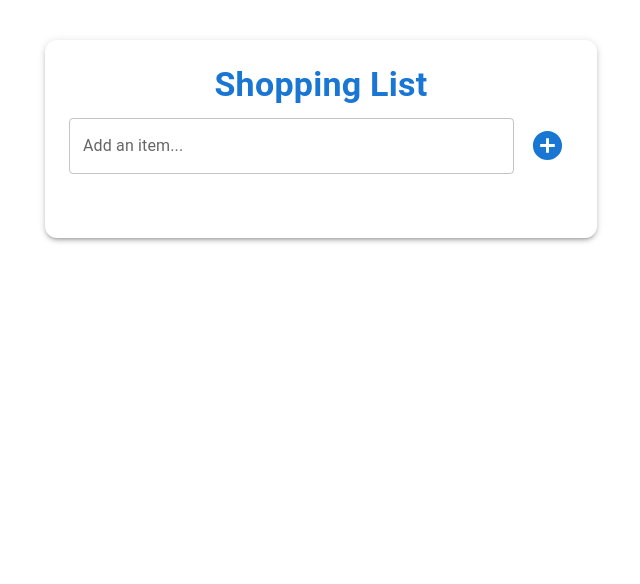
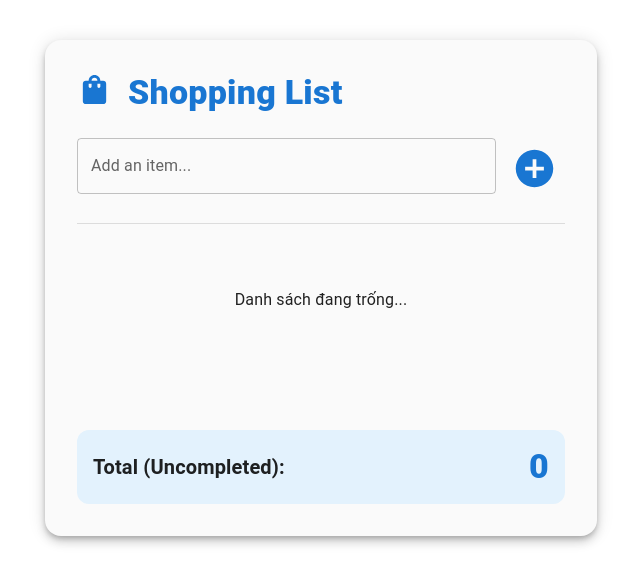
Before and after one commit to dinhthinhuy664-hash/ted, a React (Create React App) app in the folder shopping-list/: page / in a window 1280 px wide. Shown: the top 584 px of the page, without its empty margins (319-959 px from the left). Built offline with nearby package versions, Linux system fonts and the light colour scheme.

Commit message:
feat: implement duplicate check and total count logic excluding completed items

```diff
--- a/shopping-list/src/App.js
+++ b/shopping-list/src/App.js
@@ -1,39 +1,64 @@
-import React, { useState } from 'react';
+import React, { useState, useEffect } from 'react';
 import {
   Container, Paper, Typography, TextField, IconButton,
-  Box, List, ListItem, ListItemText, Checkbox, ListItemSecondaryAction
+  Box, List, ListItem, ListItemText, Checkbox,
+  ListItemSecondaryAction, Alert, Divider, Stack
 } from '@mui/material';
 import AddCircleIcon from '@mui/icons-material/AddCircle';
 import ChevronLeftIcon from '@mui/icons-material/ChevronLeft';
 import ChevronRightIcon from '@mui/icons-material/ChevronRight';
+import ShoppingBagIcon from '@mui/icons-material/ShoppingBag';
 
 const App = () => {
   const [items, setItems] = useState([]);
   const [inputValue, setInputValue] = useState('');
+  const [totalItemCount, setTotalItemCount] = useState(0);
+  const [error, setError] = useState(''); // State để quản lý thông báo lỗi trùng tên
 
+  // 1. Logic tính tổng: Chỉ tính những mục CHƯA hoàn thành (isSelected === false)
+  useEffect(() => {
+    const total = items
+      .filter(item => !item.isSelected) // Lọc lấy các món chưa tick
+      .reduce((sum, item) => sum + item.quantity, 0);
+    setTotalItemCount(total);
+  }, [items]);
+
+  // 2. Logic thêm món đồ: Kiểm tra trùng lặp
   const handleAddButtonClick = () => {
-    if (!inputValue.trim()) return;
+    const trimmedValue = inputValue.trim();
+    if (!trimmedValue) return;
+
+    // Kiểm tra xem tên đã tồn tại chưa (không phân biệt hoa thường)
+    const isDuplicate = items.some(
+      (item) => item.itemName.toLowerCase() === trimmedValue.toLowerCase()
+    );
+
+    if (isDuplicate) {
+      setError('This item is already in the list!');
+      return;
+    }
+
     const newItem = {
-      itemName: inputValue.trim(),
+      itemName: trimmedValue,
       quantity: 1,
       isSelected: false
     };
+
     setItems([...items, newItem]);
     setInputValue('');
+    setError(''); // Xóa thông báo lỗi sau khi thêm thành công
   };
 
-  // 1. Hàm Toggle trạng thái hoàn thành (Đoạn bạn yêu cầu)
   const toggleComplete = (index) => {
     const newItems = [...items];
     newItems[index].isSelected = !newItems[index].isSelected;
     setItems(newItems);
   };
 
-  // 2. Hàm thay đổi số lượng (Đoạn bạn yêu cầu)
   const handleQuantityChange = (index, delta) => {
     const newItems = [...items];
     const newQty = newItems[index].quantity + delta;
-    if (newQty >= 1) { // Đảm bảo không giảm xuống dưới 1
+    if (newQty >= 1) {
       newItems[index].quantity = newQty;
       setItems(newItems);
     }
@@ -41,33 +66,60 @@ const App = () => {
 
   return (
     <Container maxWidth="sm" sx={{ mt: 5 }}>
-      <Paper elevation={3} sx={{ p: 3, borderRadius: 3 }}>
-        <Typography variant="h4" align="center" gutterBottom sx={{ fontWeight: 'bold', color: '#1976d2' }}>
+      <Paper elevation={6} sx={{ p: 4, borderRadius: 4, bgcolor: '#fafafa' }}>
+        <Stack direction="row" spacing={2} justifyContent="center" alignItems="center" sx={{ mb: 3 }}>
+          <ShoppingBagIcon color="primary" fontSize="large" />
+          <Typography variant="h4" sx={{ fontWeight: 800, color: '#1976d2' }}>
             Shopping List
           </Typography>
+        </Stack>
 
-        <Box sx={{ display: 'flex', gap: 1, mb: 3 }}>
+        {/* Khu vực nhập liệu & Hiển thị lỗi trùng tên */}
+        <Box sx={{ mb: 3 }}>
+          <Box sx={{ display: 'flex', gap: 1 }}>
             <TextField
               fullWidth
               label="Add an item..."
+              variant="outlined"
               value={inputValue}
-            onChange={(e) => setInputValue(e.target.value)}
+              error={!!error} // Viền đỏ nếu có lỗi
+              onChange={(e) => {
+                setInputValue(e.target.value);
+                if (error) setError(''); // Xóa lỗi khi người dùng bắt đầu gõ lại
+              }}
               onKeyPress={(e) => e.key === 'Enter' && handleAddButtonClick()}
             />
-          <IconButton color="primary" onClick={handleAddButtonClick}>
-            <AddCircleIcon fontSize="large" />
+            <IconButton color="primary" onClick={handleAddButtonClick} sx={{ p: 1 }}>
+              <AddCircleIcon sx={{ fontSize: 45 }} />
             </IconButton>
           </Box>
+          {error && (
+            <Alert severity="error" sx={{ mt: 1, borderRadius: 2 }}>
+              {error}
+            </Alert>
+          )}
+        </Box>
 
-        <List>
-          {items.map((item, index) => (
-            <ListItem key={index} divider>
-              {/* Checkbox để gọi hàm toggleComplete */}
+        <Divider sx={{ mb: 2 }} />
+
+        {/* Danh sách hiển thị */}
+        <List sx={{ minHeight: '150px' }}>
+          {items.length === 0 ? (
+            <Typography align="center" color="text.secondary" sx={{ py: 5 }}>
+              Danh sách đang trống...
+            </Typography>
+          ) : (
+            items.map((item, index) => (
+              <ListItem
+                key={index}
+                divider
+                sx={{ bgcolor: item.isSelected ? '#f0f0f0' : 'white', borderRadius: 2, mb: 1 }}
+              >
                 <Checkbox
                   checked={item.isSelected}
                   onChange={() => toggleComplete(index)}
+                  color="success"
                 />
-
                 <ListItemText
                   primary={item.itemName}
                   sx={{
@@ -75,24 +127,36 @@ const App = () => {
                     color: item.isSelected ? 'text.disabled' : 'text.primary'
                   }}
                 />
-
-              {/* Khu vực nút bấm để gọi hàm handleQuantityChange */}
-              <ListItemSecondaryAction sx={{ display: 'flex', alignItems: 'center' }}>
-                <IconButton size="small" onClick={() => handleQuantityChange(index, -1)}>
+                <ListItemSecondaryAction>
+                  <IconButton size="small" onClick={() => handleQuantityChange(index, -1)} disabled={item.isSelected}>
                     <ChevronLeftIcon />
                   </IconButton>
-
-                <Typography sx={{ mx: 1, fontWeight: 'bold' }}>
+                  <Typography variant="body1" component="span" sx={{ mx: 1, fontWeight: 'bold' }}>
                     {item.quantity}
                   </Typography>
-
-                <IconButton size="small" onClick={() => handleQuantityChange(index, 1)}>
+                  <IconButton size="small" onClick={() => handleQuantityChange(index, 1)} disabled={item.isSelected}>
                     <ChevronRightIcon />
                   </IconButton>
                 </ListItemSecondaryAction>
               </ListItem>
-          ))}
+            ))
+          )}
         </List>
+
+        {/* Hiển thị tổng số lượng theo yêu cầu */}
+        <Box sx={{
+          mt: 3, p: 2,
+          bgcolor: '#e3f2fd',
+          borderRadius: 3,
+          display: 'flex',
+          justifyContent: 'space-between',
+          alignItems: 'center'
+        }}>
+          <Typography variant="h6" sx={{ fontWeight: 700 }}>Total (Uncompleted):</Typography>
+          <Typography variant="h4" color="primary" sx={{ fontWeight: 900 }}>
+            {totalItemCount}
+          </Typography>
+        </Box>
       </Paper>
     </Container>
   );
```
Lines whose indentation alone changed are shown as unchanged.
